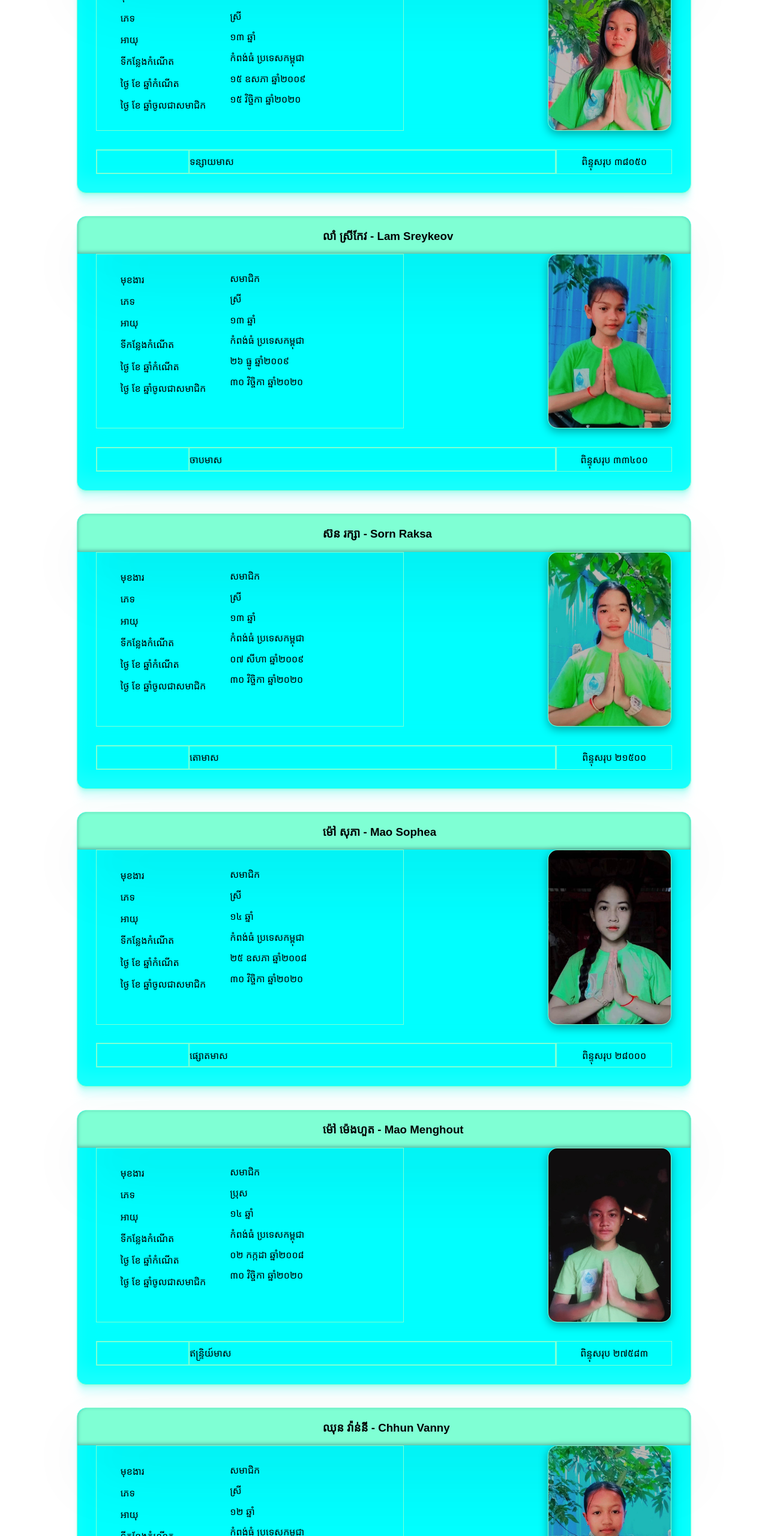
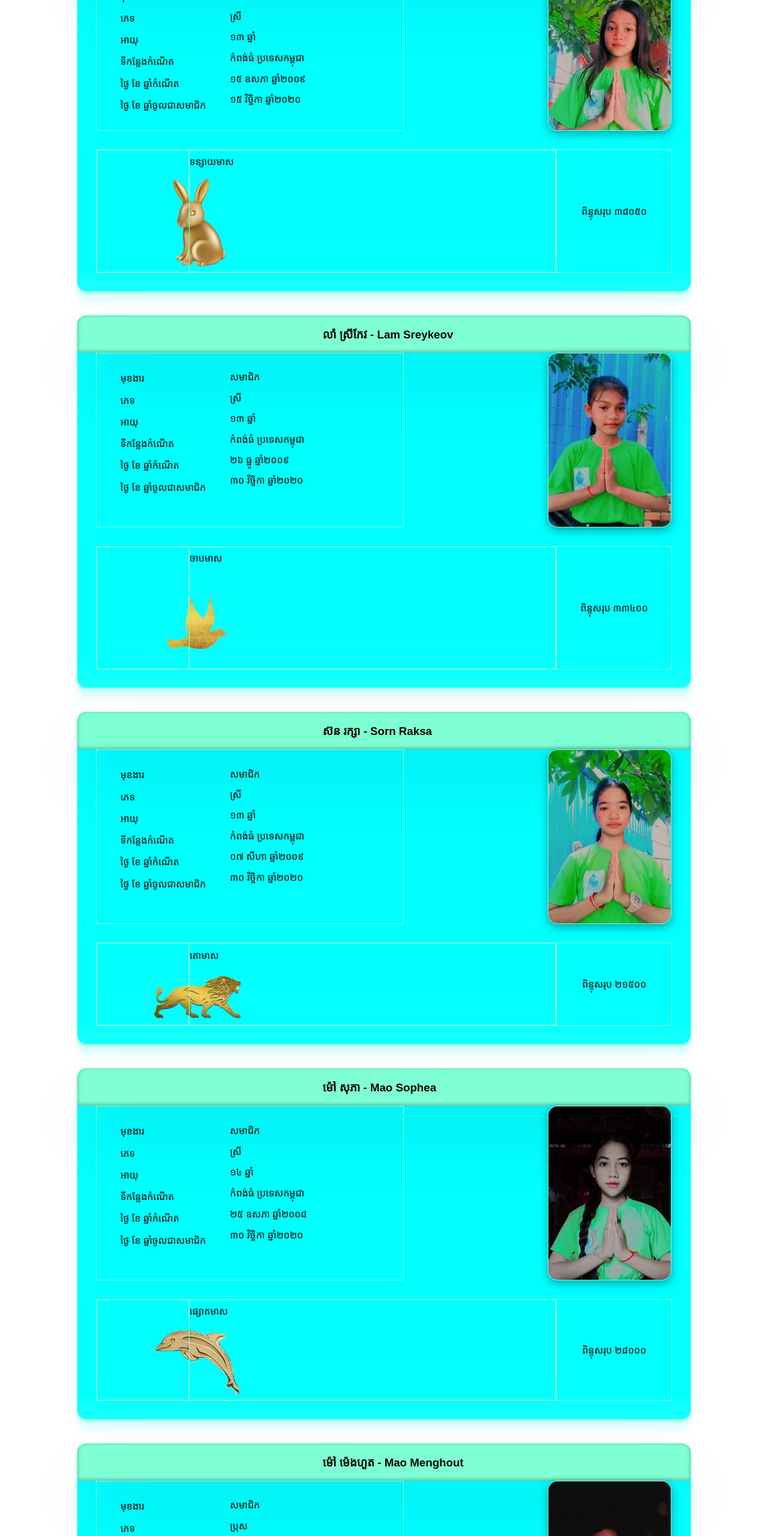
Before and after one commit to meng-mao/ThankYouMengMao, a plain HTML site: page Pages/member.html in a window 1280 px wide. Shown: the part 240-2800 px from the top of the page at 60% size. Drawn offline with Linux system fonts and the light colour scheme; a web font is replaced by a local one.

Commit message:
add more

```diff
--- a/CSS/style1.css
+++ b/CSS/style1.css
@@ -213,7 +213,11 @@ nav ul li a{
     width: 20%;
     border: 1px solid aquamarine;
 }
-
+.logoofnickname img{
+    width: 100%;
+    margin-left: 60%;
+    margin-top: 30%;
+}
 .score{
     display: flex;
     justify-content: center;
@@ -380,7 +384,11 @@ tr{
     .nickname{
         width: 40%;
     }
-
+    .logoofnickname img{
+        width: 150%;
+        margin-left: 150%;
+        margin-top: 100%;
+    }
     .score{
         margin-right: 40%;
     }
--- a/Pages/member.html
+++ b/Pages/member.html
@@ -50,7 +50,9 @@
                 </div>
                 <div class="card-footer">
                     <div class="nickname">
-                        <div class="logoofnickname "></div>
+                        <div class="logoofnickname ">
+                            <img src="/image/rabbit.png" alt="">
+                        </div>
                         <div class="nameofnickname">ទន្សាយមាស</div>
                     </div>
                     <div class="score">ពិន្ទុសរុប  ៣៨០៥០</div>
@@ -83,7 +85,9 @@
                 </div>
                 <div class="card-footer">
                     <div class="nickname">
-                        <div class="logoofnickname "></div>
+                        <div class="logoofnickname ">
+                            <img src="/image/smallbird.png" alt="">
+                        </div>
                         <div class="nameofnickname">ចាបមាស</div>
                     </div>
                     <div class="score">ពិន្ទុសរុប  ៣៣៤០០</div>
@@ -116,7 +120,9 @@
                 </div>
                 <div class="card-footer">
                     <div class="nickname">
-                        <div class="logoofnickname "></div>
+                        <div class="logoofnickname ">
+                            <img src="/image/lion.png" alt="">
+                        </div>
                         <div class="nameofnickname">តោមាស</div>
                     </div>
                     <div class="score">ពិន្ទុសរុប  ២១៥០០</div>
@@ -149,7 +155,9 @@
                 </div>
                 <div class="card-footer">
                     <div class="nickname">
-                        <div class="logoofnickname "></div>
+                        <div class="logoofnickname ">
+                            <img src="/image/dolphin.png" alt="">
+                        </div>
                         <div class="nameofnickname">ផ្សោតមាស</div>
                     </div>
                     <div class="score">ពិន្ទុសរុប  ២៨០០០</div>
@@ -182,7 +190,9 @@
                 </div>
                 <div class="card-footer">
                     <div class="nickname">
-                        <div class="logoofnickname "></div>
+                        <div class="logoofnickname ">
+                            <img src="/image/eagle.png" alt="">
+                        </div>
                         <div class="nameofnickname">ឥន្រ្ទិយ៍មាស</div>
                     </div>
                     <div class="score">ពិន្ទុសរុប  ២៧៥៨៣</div>
@@ -215,7 +225,9 @@
                 </div>
                 <div class="card-footer">
                     <div class="nickname">
-                        <div class="logoofnickname "></div>
+                        <div class="logoofnickname ">
+                            <img src="/image/lizard.png" alt="">
+                        </div>
                         <div class="nameofnickname">បង្គួយមាស</div>
                     </div>
                     <div class="score">ពិន្ទុសរុប  ២៣៨៥០</div>
```
Also changed, not shown: image/dolphin.png (added), image/eagle.png (added), image/lion.png (added), image/lizard.png (added), image/rabbit.png (added), image/smallbird.png (added).
